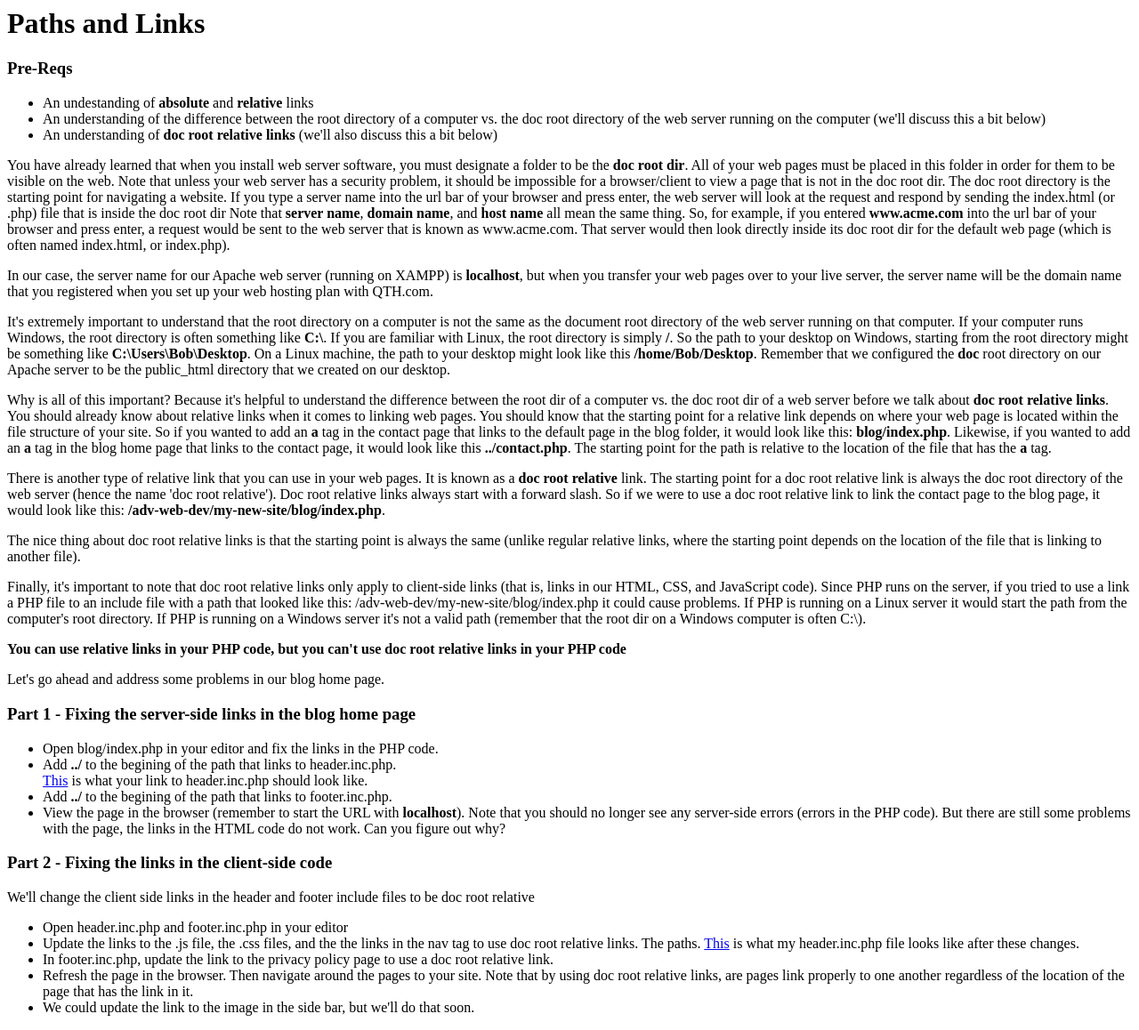
After one commit to disensee/adv-web-dev-final-project, a PHP site: page /INSTRUCTIONS/step02-Paths-and-Links/instructions.html in a window 1280 px wide. The commit adds this page. Shown: the whole page at 89% size. Run offline with PHP 8.4, Linux system fonts and the light colour scheme.

Commit message:
Added step 2 instructions. Changed relative links to doc root relative links - finished step 2

```diff
--- /dev/null
+++ b/INSTRUCTIONS/step02-Paths-and-Links/instructions.html
@@ -0,0 +1,99 @@
+<html>
+<head>
+	<meta charset="utf-8">
+	<title>Paths and Links</title>
+</head>
+<body>
+	<h1>Paths and Links</h1>
+
+	<h3>Pre-Reqs</h3>
+	<ul>
+		<li>An undestanding of <b>absolute</b> and <b>relative</b> links</li>
+		<li>An understanding of the difference between the root directory of a computer vs. the doc root directory of the web server running on the computer (we'll discuss this a bit below)</li>
+		<li>An understanding of <b>doc root relative links</b> (we'll also discuss this a bit below)</li>
+	</ul>
+
+	<p>
+		You have already learned that when you install web server software, you must designate a folder to be the <b>doc root dir</b>.
+		All of your web pages must be placed in this folder in order for them to be visible on the web.
+		Note that unless your web server has a security problem, it should be impossible for a browser/client to view a page that is not in the doc root dir.
+		The doc root directory is the starting point for navigating a website.
+		If you type a server name into the url bar of your browser and press enter, the web server will look at the request and respond by sending the index.html (or .php) file that is inside the doc root dir
+		Note that <b>server name</b>, <b>domain name</b>, and <b>host name</b> all mean the same thing.
+		So, for example, if you entered <b>www.acme.com</b> into the url bar of your browser and press enter, a request would be sent to the web server that is known as www.acme.com.
+		That server would then look directly inside its doc root dir for the default web page (which is often named index.html, or index.php).
+	</p>
+	<p>
+		In our case, the server name for our Apache web server (running on XAMPP) is <b>localhost</b>, but when you transfer your web pages over to your live server, the server name will be the domain name that you registered when you set up your web hosting plan with QTH.com.
+	</p>
+	<p>
+		It's extremely important to understand that the root directory on a computer is not the same as the document root directory of the web server running on that computer.
+		If your computer runs Windows, the root directory is often something like <b>C:\</b>.
+		If you are familiar with Linux, the root directory is simply <b>/</b>.
+		So the path to your desktop on Windows, starting from the root directory might be something like <b>C:\Users\Bob\Desktop</b>.
+		On a Linux machine, the path to your desktop might look like this <b>/home/Bob/Desktop</b>.
+		Remember that we configured the <b>doc</b> root directory on our Apache server to be the public_html directory that we created on our desktop.
+	</p>
+	<p>
+		Why is all of this important? Because it's helpful to understand the difference between the root dir of a computer vs. the doc root dir of a web server
+		before we talk about <b>doc root relative links</b>.
+		You should already know about relative links when it comes to linking web pages. You should know that the starting point for a relative link depends on where your web page is located within the file structure of your site.
+		So if you wanted to add an <b>a</b> tag in the contact page that links to the default page in the blog folder, it would look like this: <b>blog/index.php</b>.
+		Likewise, if you wanted to add an <b>a</b> tag in the blog home page that links to the contact page, it would look like this <b>../contact.php</b>.
+		The starting point for the path is relative to the location of the file that has the <b>a</b> tag.
+	</p>
+	<p>
+		There is another type of relative link that you can use in your web pages. It is known as a <b>doc root relative</b> link.
+		The starting point for a doc root relative link is always the doc root directory of the web server (hence the name 'doc root relative').
+		Doc root relative links always start with a forward slash.
+		So if we were to use a doc root relative link to link the contact page to the blog page, it would look like this: <b>/adv-web-dev/my-new-site/blog/index.php</b>.
+	</p>
+	<p>
+		The nice thing about doc root relative links is that the starting point is always the same (unlike regular relative links, where the starting point depends on the location of the file that is linking to another file).
+	</p>
+	<p>
+		Finally, it's important to note that doc root relative links only apply to client-side links (that is, links in our HTML, CSS, and JavaScript code).
+		Since PHP runs on the server, if you tried to use a link a PHP file to an include file with a path that looked like this: /adv-web-dev/my-new-site/blog/index.php it could cause problems.
+		If PHP is running on a Linux server it would start the path from the computer's root directory.
+		If PHP is running on a Windows server it's not a valid path (remember that the root dir on a Windows computer is often C:\).
+	</p>
+	<p><b>You can use relative links in your PHP code, but you can't use doc root relative links in your PHP code</b></p>
+	<p>Let's go ahead and address some problems in our blog home page.</p>
+
+	<h3>Part 1 - Fixing the server-side links in the blog home page</h3>
+	<ul>
+		<li>
+			Open blog/index.php in your editor and fix the links in the PHP code.
+		</li>
+		<li>
+			Add <b>../</b> to the begining of the path that links to header.inc.php.
+			<br>
+			<a href="screen-shots/1-link-to-header-from-blog-page.png">This</a> is what your link to header.inc.php should look like.
+		</li>
+		<li>
+			Add <b>../</b> to the begining of the path that links to footer.inc.php.
+		</li>
+		<li>
+			View the page in the browser (remember to start the URL with <b>localhost</b>).
+			Note that you should no longer see any server-side errors (errors in the PHP code).
+			But there are still some problems with the page, the links in the HTML code do not work. Can you figure out why?
+		</li>
+	</ul>
+
+	<h3>Part 2 - Fixing the links in the client-side code</h3>
+	<p>We'll change the client side links in the header and footer include files to be doc root relative</p>
+	<ul>
+		<li>Open header.inc.php and footer.inc.php in your editor</li>
+		<li>
+			Update the links to the .js file, the .css files, and the the links in the nav tag to use doc root relative links.
+			The paths. <a href="screen-shots/2-doc-root-rel-links-in-header.png">This</a> is what my header.inc.php file looks like after these changes.
+		</li>
+		<li>
+			In footer.inc.php, update the link to the privacy policy page to use a doc root relative link.
+		</li>
+		<li>Refresh the page in the browser. Then navigate around the pages to your site. Note that by using doc root relative links, are pages link properly to one another regardless of the location of the page that has the link in it.</li>
+		<li>We could update the link to the image in the side bar, but we'll do that soon.</li>
+	</ul>
+
+</body>
+</html>
--- a/includes/footer.inc.php
+++ b/includes/footer.inc.php
@@ -2,7 +2,7 @@
 	<footer>
 		&copy; 201? YOUR NAME
 		&nbsp;&nbsp;&nbsp;
-		<a href="privacy-policy.php">Privacy Policy</a>
+		<a href="/my-new-site/privacy-policy.php">Privacy Policy</a>
 	</footer>
 	<div id="mobile-nav-button">&#9776;</div>
 </body>
```
Also changed, not shown: includes/header.inc.php (+7 -7 lines), INSTRUCTIONS/step02-Paths-and-Links/screen-shots/1-link-to-header-from-blog-page.png (added), INSTRUCTIONS/step02-Paths-and-Links/screen-shots/2-doc-root-rel-links-in-header.png (added).
